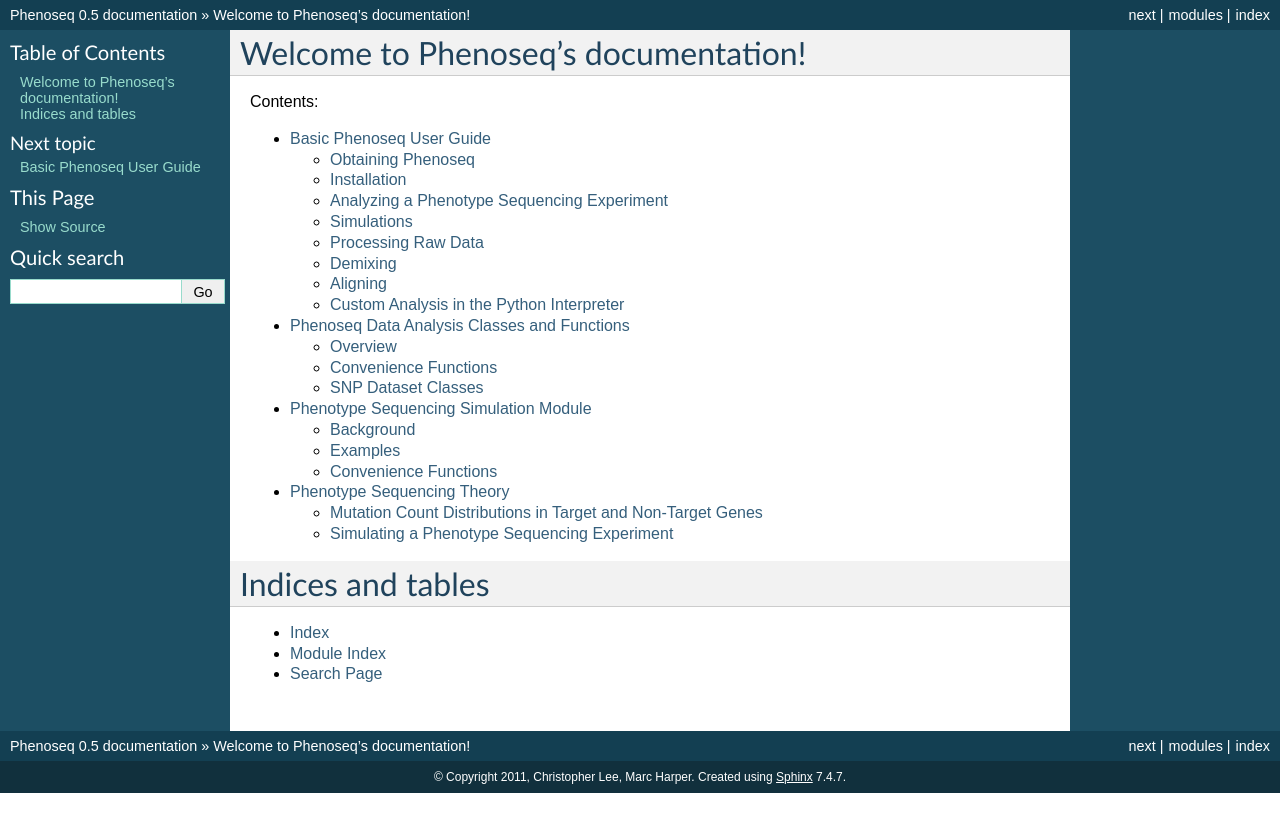
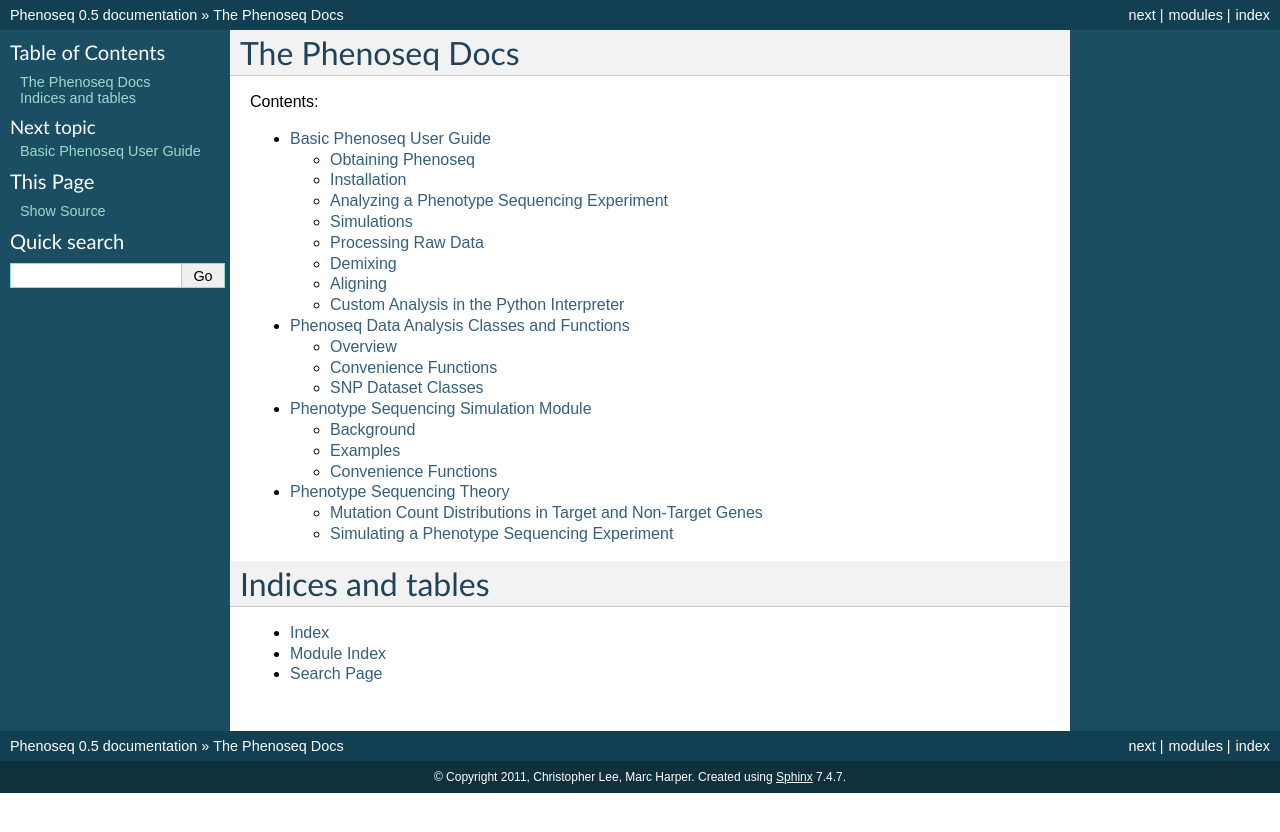
Before and after one commit to cjlee112/phenoseq, a Sphinx documentation site: the page built from doc/index.rst, in a window 1280 px wide. Shown: the top 832 px of the page. Built offline with Sphinx 7.4.7, drawn with Linux system fonts in a browser that asks for light colours.

Commit message:
changed top documentation title

```diff
--- a/doc/index.rst
+++ b/doc/index.rst
@@ -3,8 +3,8 @@
    You can adapt this file completely to your liking, but it should at least
    contain the root `toctree` directive.
 
-Welcome to Phenoseq's documentation!
-====================================
+The Phenoseq Docs
+=================
 
 Contents:
 
```
